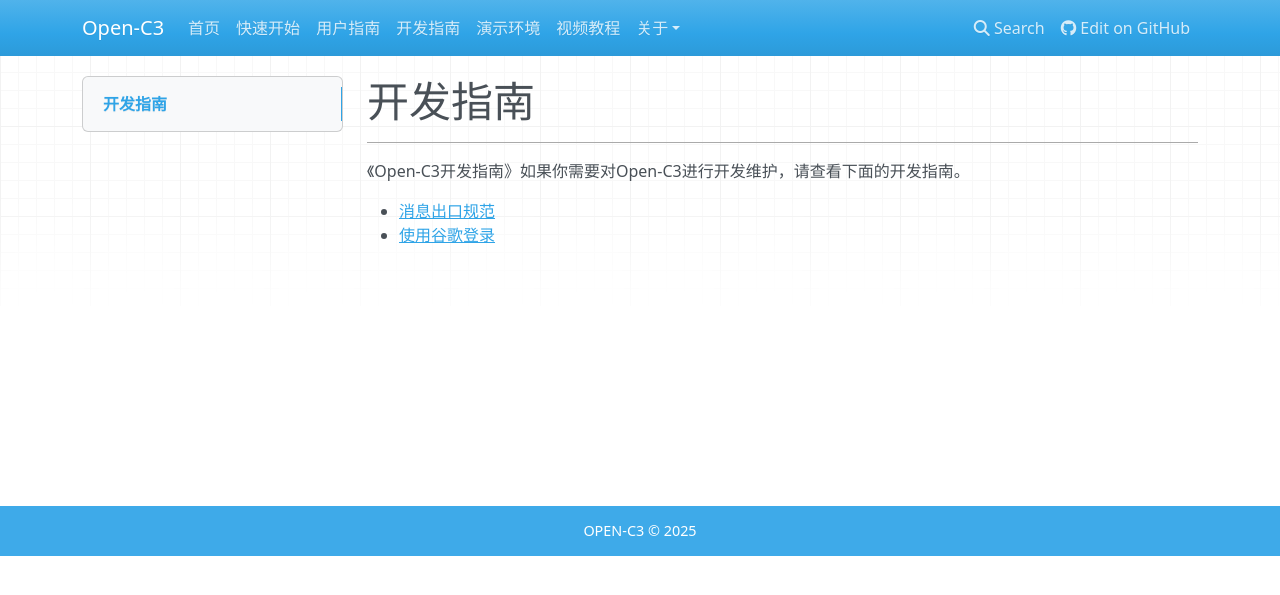
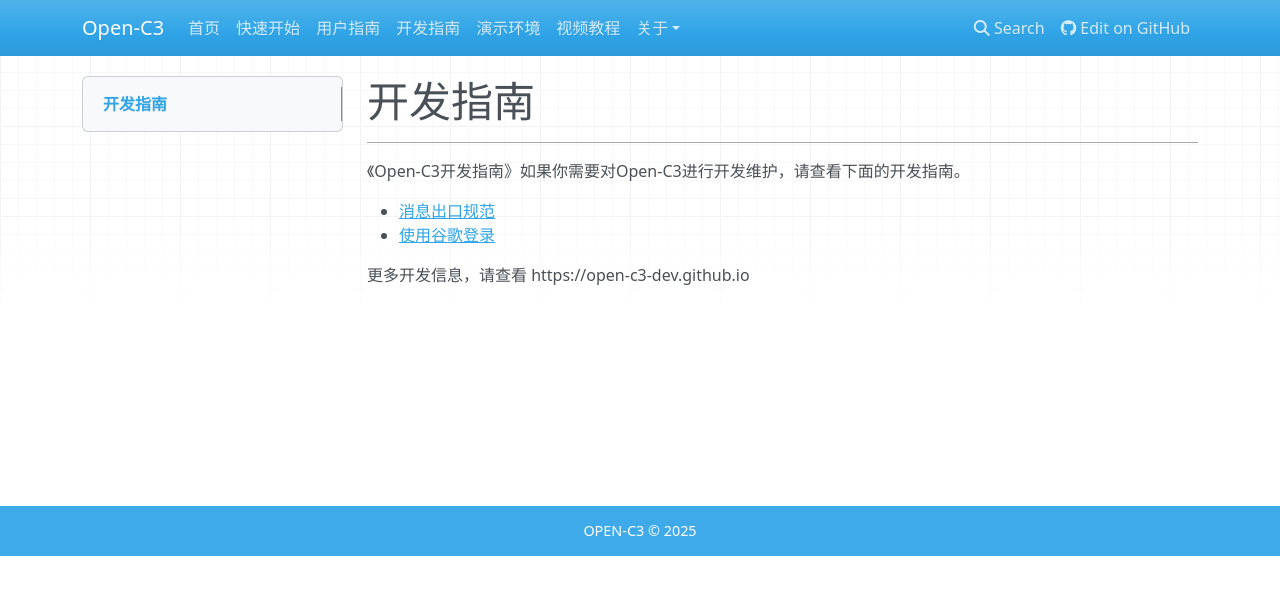
Before and after one commit to open-c3/docs, an MkDocs documentation site: the page built from docs/dev-guide/README.md, in a window 1280 px wide. Shown: the top 595 px of the page. Built offline with MkDocs 1.6.1, drawn with Linux system fonts in a browser that asks for light colours; nearby versions of some CDN libraries.

Commit message:
添加开发手册链接

```diff
--- a/docs/dev-guide/README.md
+++ b/docs/dev-guide/README.md
@@ -6,3 +6,5 @@
 
 - [消息出口规范](消息出口规范.md)
 - [使用谷歌登录](使用谷歌登录.md)
+
+更多开发信息，请查看 https://open-c3-dev.github.io
```
